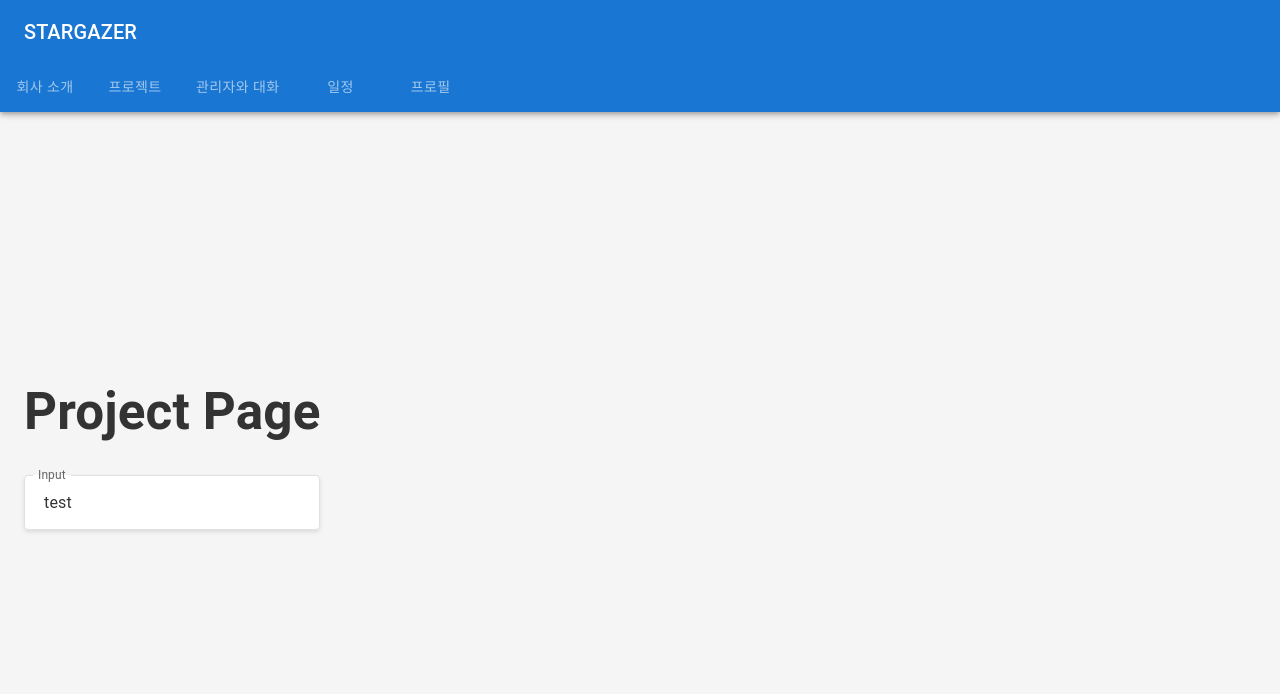
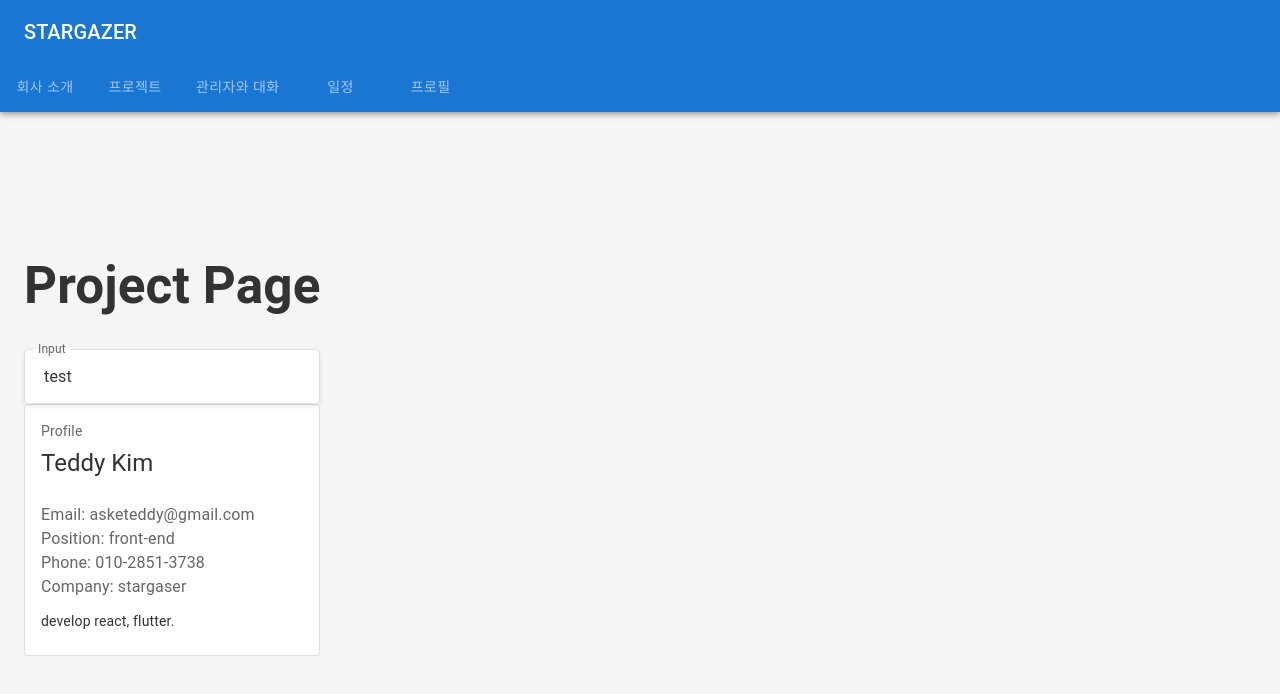
Before and after one commit to kimjooyoon/home_page_react, a React (Vite) app: page /projects in a window 1280 px wide. Shown: the top 694 px of the page. Built offline with nearby package versions, Linux system fonts and the light colour scheme.

Commit message:
feat(molecules): add card

```diff
--- a/src/components/molecules/card/CardMolecule.tsx
+++ /dev/null
@@ -1,5 +0,0 @@
-const CardMolecule = () => {
-  return (<div></div>);
-}
-
-export default CardMolecule;
--- /dev/null
+++ b/src/components/molecules/card/TextFormCardMolecule.tsx
@@ -0,0 +1,48 @@
+import React from "react";
+import {Box, Card, CardContent, Typography} from "@mui/material";
+
+export interface Props {
+  name: string,
+  email: string,
+  company: string,
+  phone: string,
+  position: string,
+  description: string,
+}
+
+const TextFormCardMolecule: React.FC<Props> = ({
+                                                 name, email,
+                                                 company, phone,
+                                                 position, description,
+                                               }) => {
+  const card = (
+    <React.Fragment>
+      <CardContent>
+        <Typography sx={{fontSize: 14}} color="text.secondary" gutterBottom>
+          Profile
+        </Typography>
+        <Typography variant="h5" component="div">
+          {name}
+        </Typography>
+        <br/>
+        <Typography sx={{mb: 1.5}} color="text.secondary">
+          Email: {email}
+          <br/>Position: {position}
+          <br/>Phone: {phone}
+          <br/>Company: {company}
+        </Typography>
+        <Typography variant="body2">
+          {description}
+        </Typography>
+      </CardContent>
+    </React.Fragment>
+  );
+
+  return <div>
+    <Box sx={{minWidth: 275}}>
+      <Card variant="outlined" role={'article'} data-testid="text-form-card">{card}</Card>
+    </Box>
+  </div>;
+}
+
+export default TextFormCardMolecule;
--- a/src/components/pages/ProjectPage.tsx
+++ b/src/components/pages/ProjectPage.tsx
@@ -1,14 +1,18 @@
-import {ChangeEvent} from 'react';
 import TextFormAtom from '../atoms/textform/TextFormAtom';
+import TextFormCardMolecule from "../molecules/card/TextFormCardMolecule.tsx";
 
 const ProjectPage = () => {
-
 
   return (
     <div>
       <h1>Project Page</h1>
-      <TextFormAtom value={'test'} onChange={function (_: ChangeEvent<HTMLInputElement>): void {
+      <TextFormAtom value={'test'} onChange={function (): void {
       }}/>
+      <TextFormCardMolecule
+        name={'Teddy Kim'} email={'asketeddy@gmail.com'}
+        company={'stargaser'} phone={'010-2851-3738'}
+        position={'front-end'} description={'develop react, flutter.'}
+      />
     </div>
   );
 };
```
Also changed, not shown: 2 other files (tests, documents, lock files or other folders).
